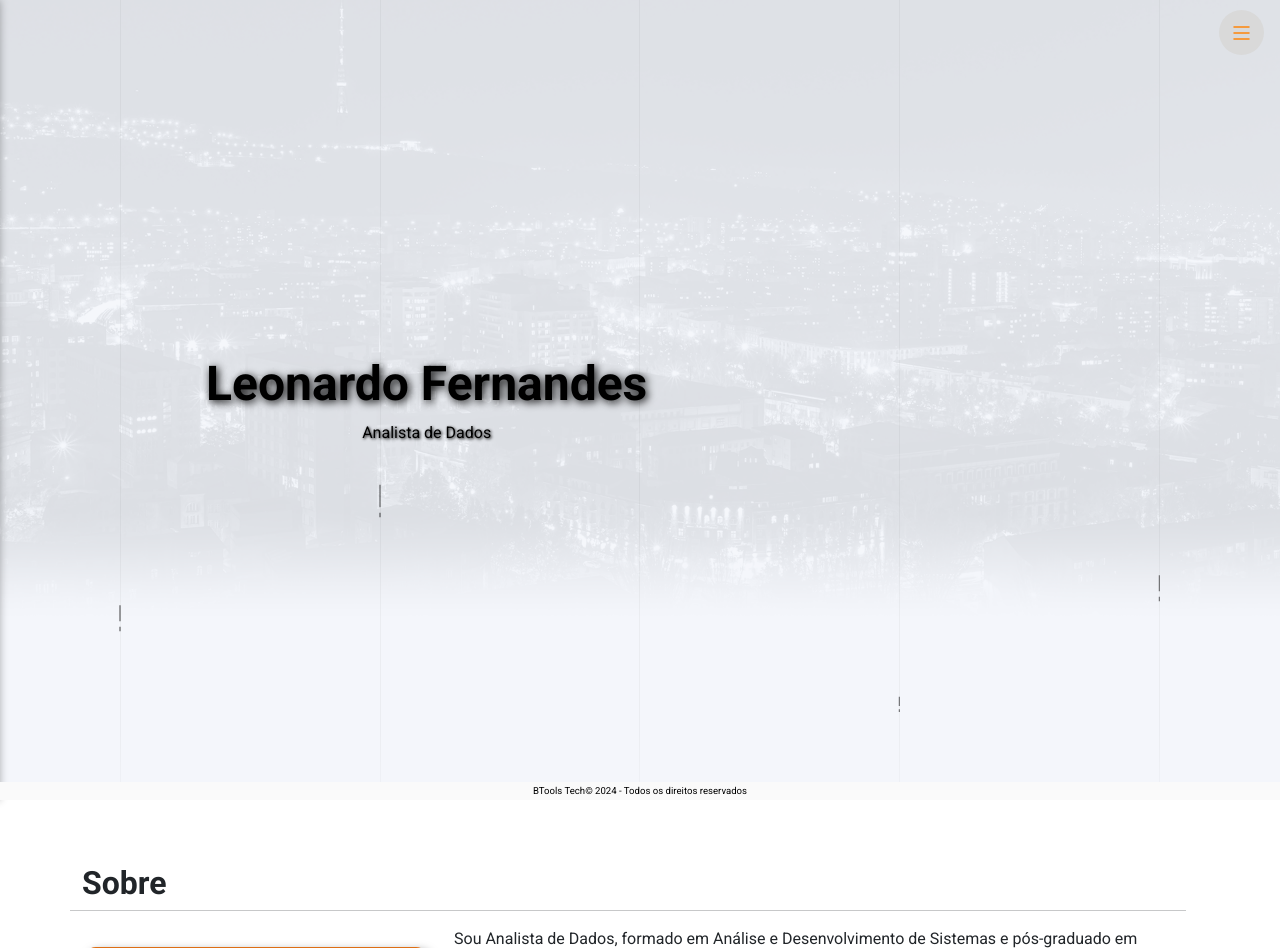
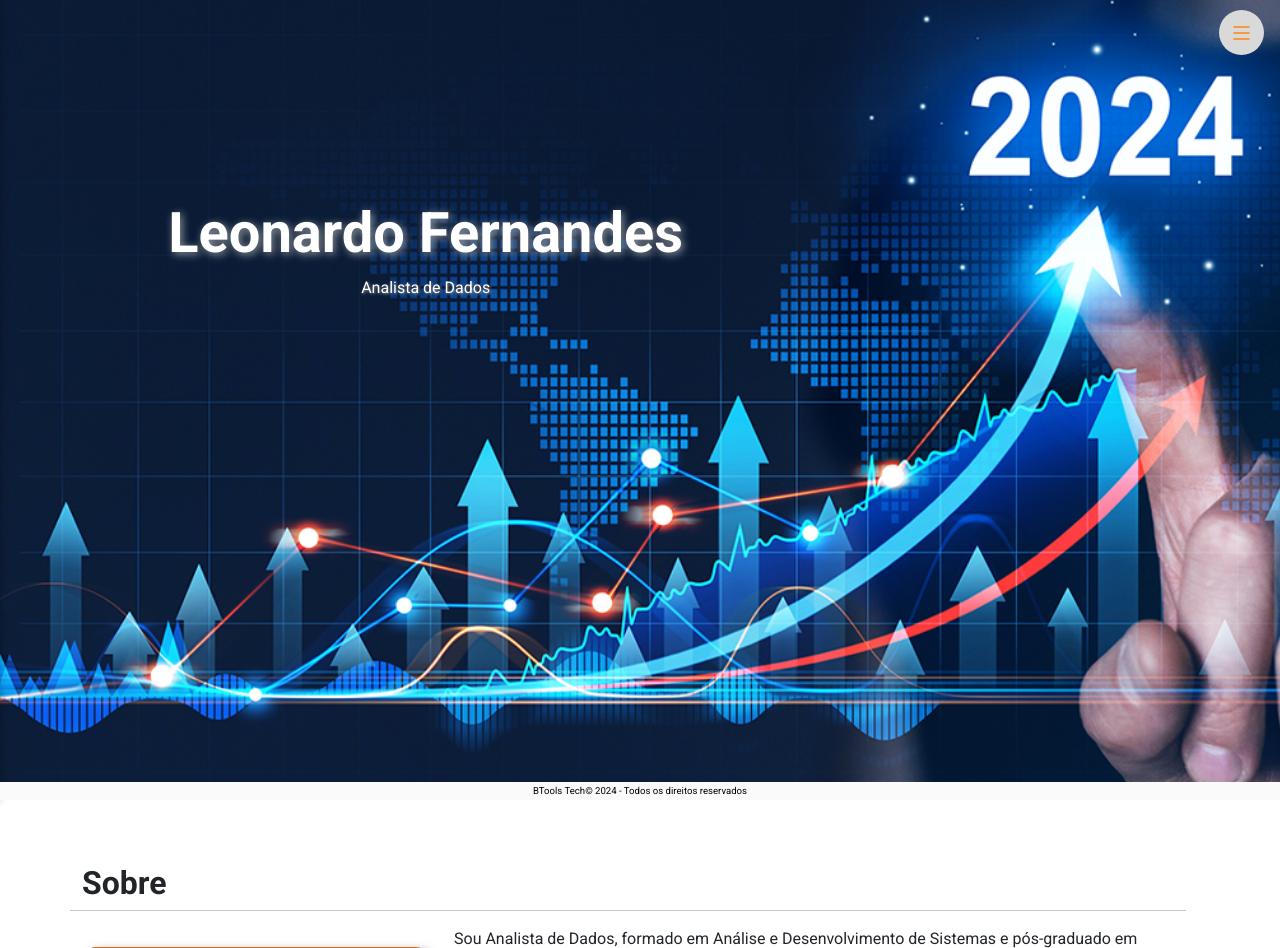
Before and after one commit to lleonardofernandes/portfolio, a Flask app: page / in a window 1280 px wide. Shown: the top 948 px of the page. Run offline with Flask 3, Linux system fonts and the light colour scheme; some libraries are stand-ins or nearby versions.

Commit message:
adjust bg main

```diff
--- a/static/css/style.css
+++ b/static/css/style.css
@@ -181,15 +181,12 @@ html, body {
 #home .custom-col-section-home {
     display: flex;
     justify-content: center;
-    align-items: center;
+    align-items: start;
     flex-direction: column;
-    height: 100vh;
+    padding-left: 50px;
+    /* height: 100vh; */
+    padding-bottom: 200px;
 }
-
-#home .custom-col-section-home h2 {
-    text-align: left;
-}
-
 
 #home .custom-col-section-home-drag {
     display: flex;
@@ -204,7 +201,7 @@ html, body {
 
 
 section#home {
-    background-image: url("/static/img/bg_site.png");
+    background-image: url("/static/img/bg_site_2.png");
     background-repeat: no-repeat;
     background-size: cover;
     background-attachment: fixed;
@@ -216,15 +213,15 @@ section#home {
 
 section#home h2 {
     font-size: 6rem;
-    text-shadow: 2px 2px 8px #000000;
-    color: black;
+    text-shadow: 2px 2px 8px #92979c;
+    color: #fff;
 }
 
 section#home span#subtitle {
-    margin-right: 8rem;
-    font-size: 2rem;
-    text-shadow: 1px 1px 3px #000000;
-    /* text-align: right; */
+    /* margin-right: 8rem; */
+    font-size: 2.3rem;
+    text-shadow: 1px 1px 3px #92979c;
+    color: #fff;
 }
 
 section#home div#drag {
--- a/static/css/style_media.css
+++ b/static/css/style_media.css
@@ -120,7 +120,17 @@
         display: none;
     }
 
+    #home .custom-col-section-home {
+        justify-content: center;
+        align-items: center;
+        padding-left: 10px;
+        padding-bottom: 300px;
+    }
 
+    section#home h2 {
+        font-size: 3.5rem;
+        text-align: center;
+    }
 
     #footer{
         /* display: none; */
--- a/templates/index.html
+++ b/templates/index.html
@@ -8,13 +8,13 @@
     <section id="home" class="row m-0 p-0">
         {% block home %}
         <div class="col-md-8 custom-col-section-home ">
-            <h2 class="text-shadow text-black"> Leonardo Fernandes </h2>
-            <span id="subtitle" class="text-shadow text-black"> Analista de Dados </span>
+            <h2 class="text-shadow"> Leonardo Fernandes </h2>
+            <span id="subtitle" class="text-shadow"> Analista de Dados </span>
         </div>
 
         <div class="col-md-4 custom-col-section-home-drag ">
             <div id="drag" class="d-flex align-items-center">
-                <i class="bi bi-arrow-down text-black pe-2 fs-2" aria-hidden="true"></i>
+                <i class="bi bi-arrow-down text-white pe-2 fs-2" aria-hidden="true"></i>
                 <a href="#about"> Arraste para mais </a>
             </div>
 
```
Also changed, not shown: static/img/bg_site.png (deleted), static/img/bg_site_2.png (added), static/img/bg_site_4k.png (deleted), static/img/favicon.svg (deleted), static/img/perfil_4.jpg (deleted), static/img/perfil_5.jpg (deleted), static/img/seta_dir.svg (deleted), static/img/seta_esq.svg (deleted).
